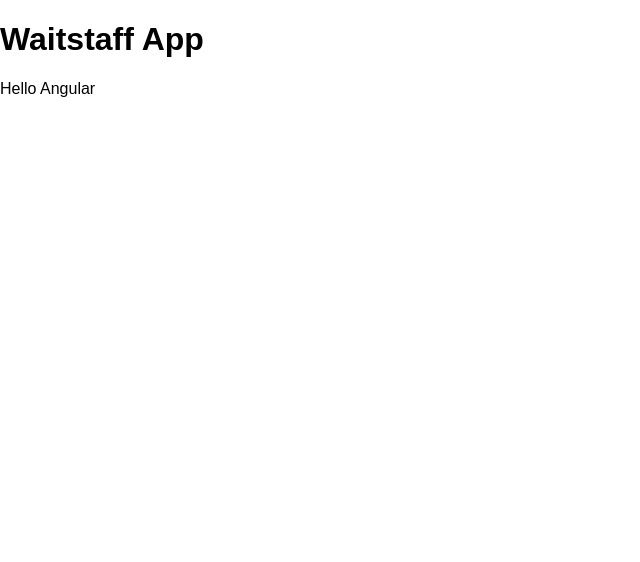
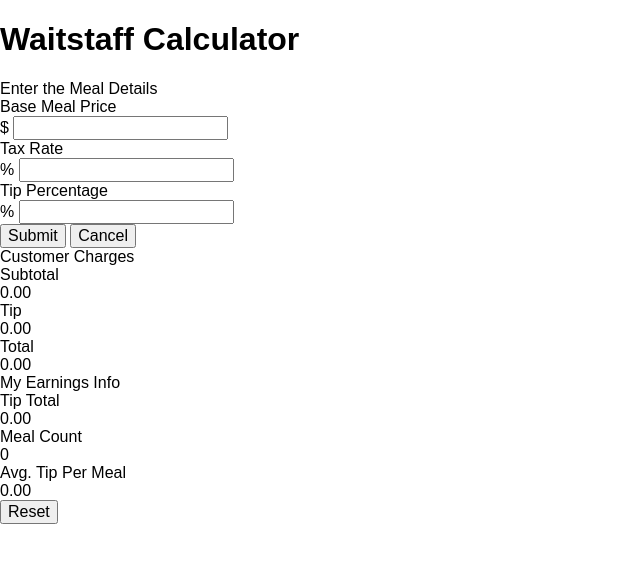
Before and after one commit to MrSkinny/thinkful-angular-waitstaff, a plain HTML site: page index.html in a window 1280 px wide. Shown: the whole page, without its empty margins (0-640 px from the left). Drawn offline with nearby package versions, Linux system fonts and the light colour scheme.

Commit message:
structure index with static data

```diff
--- a/index.html
+++ b/index.html
@@ -7,11 +7,95 @@
   <link rel="stylesheet" href="style.css">
 </head>
 <body ng-app="waitStaff">
-  <h1>Waitstaff App</h1>
+  <h1>Waitstaff Calculator</h1>
 
-  <p>
-    {{ "Hello Angular" }}
-  </p>
+  <section class="main">
+
+    <section class="meal-details">
+      <header>Enter the Meal Details</header>
+      <section class="form-inputs">
+
+        <div class="form-row">
+          <div class="form-label">Base Meal Price</div>
+          <div class="form-input">
+            $ <input type="number" id="base-meal-price">
+          </div>
+        </div>
+
+        <div class="form-row">
+          <div class="form-label">Tax Rate</div>
+          <div class="form-input">
+            % <input type="number" id="tax-rate">
+          </div>
+        </div>
+
+        <div class="form-row">
+          <div class="form-label">Tip Percentage</div>
+          <div class="form-input">
+            % <input type="number" id="tip-percentage">
+          </div>
+        </div>
+
+      </section>
+
+      <section class="form-actions">
+        <button id="submit">Submit</button>
+        <button id="cancel">Cancel</button>
+      </section>
+
+    </section>
+
+    <section class="customer-charges">
+      <header>Customer Charges</header>
+      <section class="details">
+
+        <div class="detail-row">
+          <div class="detail-label">Subtotal</div>
+          <div class="detail-data" id="customer-charges-subtotal">0.00</div>
+        </div>
+
+        <div class="detail-row">
+          <div class="detail-label">Tip</div>
+          <div class="detail-data" id="customer-charges-tip">0.00</div>
+        </div>
+
+        <div class="line-break"></div>
+
+        <div class="detail-row">
+          <div class="detail-label">Total</div>
+          <div class="detail-data" id="customer-charges-total">0.00</div>
+        </div>
+
+
+      </section>
+    </section>
+
+    <section class="my-earnings">
+      <header>My Earnings Info</header>
+
+      <section class="details">
+
+        <div class="detail-row">
+          <div class="detail-label">Tip Total</div>
+          <div class="detail-data" id="my-earnings-tip-total">0.00</div>
+        </div>
+
+        <div class="detail-row">
+          <div class="detail-label">Meal Count</div>
+          <div class="detail-data" id="my-earnings-meal-count">0</div>
+        </div>
+
+        <div class="detail-row">
+          <div class="detail-label">Avg. Tip Per Meal</div>
+          <div class="detail-data" id="my-earnings-avg-tip-per-meal">0.00</div>
+        </div>
+    </section>
+
+  </section>
+
+  <section class="main-actions">
+    <button id="reset">Reset</button>
+  </section>
 
   <script type="application/javascript" src="//code.angularjs.org/1.5.3/angular.min.js"></script>
   <script type="application/javascript" src="app.js"></script>
```
